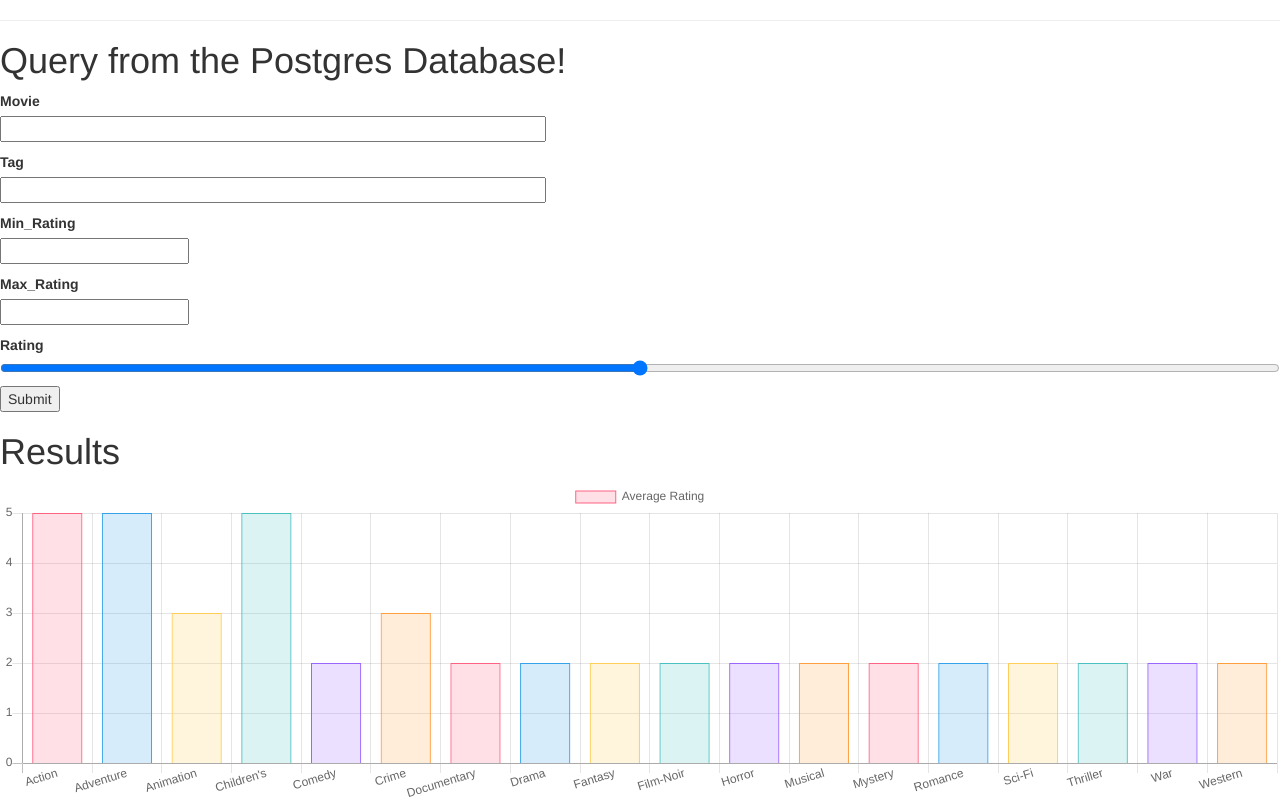
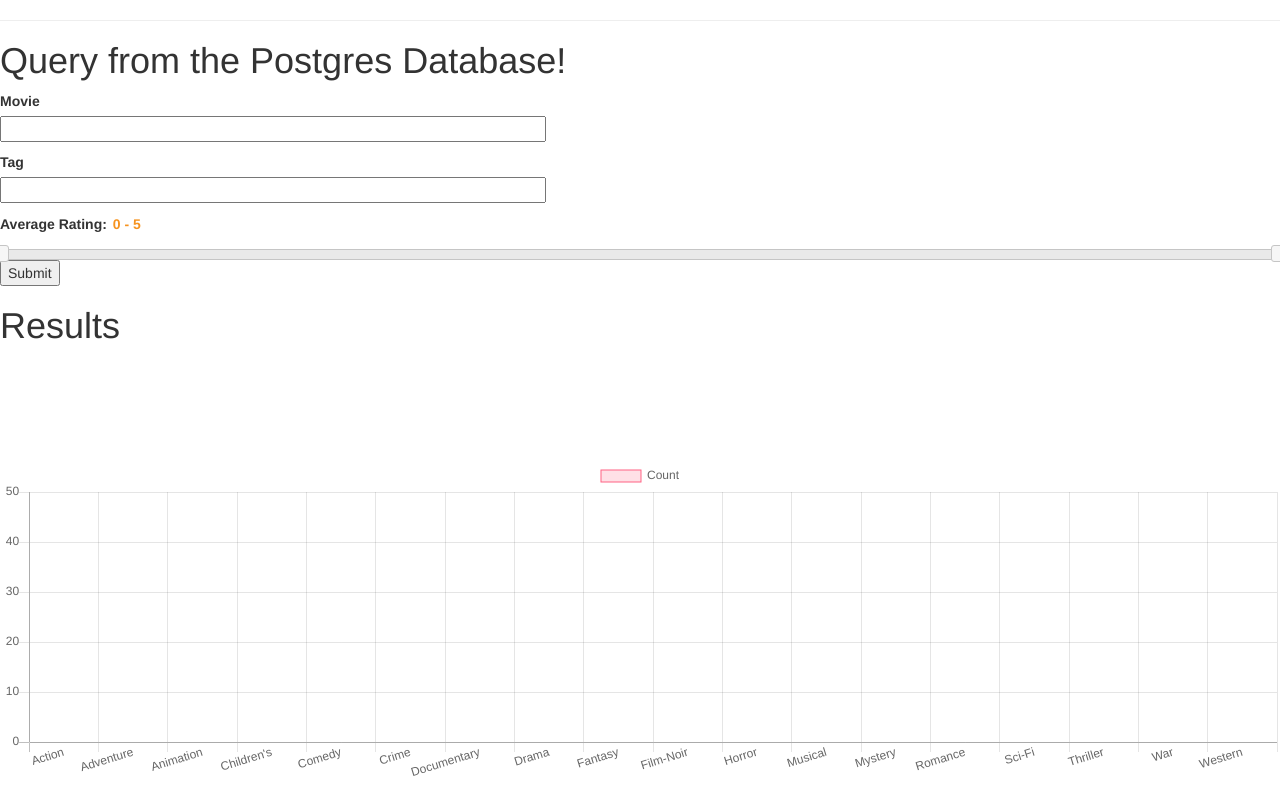
Before and after one commit to GeoffreyHW/CSE412Project3, a Flask app: page / in a window 1280 px wide. Shown: the top 800 px of the page. After the commit the page ends 776 px from the top, so only its background shows below. Run offline with Flask 2, Linux system fonts and the light colour scheme; some libraries are stand-ins or nearby versions.

Commit message:
Cleaned up. It mostly works.

```diff
--- a/app/forms.py
+++ b/app/forms.py
@@ -6,7 +6,4 @@ from wtforms.fields.html5 import DecimalRangeField
 class DatabaseQueryForm(FlaskForm):
     movie = StringField('Movie')
     tag = StringField('Tag')
-    min_rating = DecimalField('Min_Rating', places=1)
-    max_rating = DecimalField('Max_Rating', places=1)
-    rating_slider = DecimalRangeField('Rating', [NumberRange(min=1, max=100)])
     submit = SubmitField('Submit')
--- a/app/routes.py
+++ b/app/routes.py
@@ -42,6 +42,16 @@ def database():
 	max_count = 5
 	if form.validate_on_submit():
 
+
+		# QUERY TIME!
+
+		# Subquery to get all the average rating of every movie
+		# SELECT m.title, g.genreid, AVG(r.rating) AS average
+		# FROM movies m, ratings r, hasagenre h, genres g
+		# WHERE m.movieid = h.movieid AND h.genreid = g.genreid AND r.movieid = m.movieid
+		# GROUP BY m.movieid, g.genreid
+		# ORDER BY m.movieid
+
 		avg_ratings_query = db.session.query(Movie.title, Genre.genreid, func.avg(Rating.rating).label('average'))
 		avg_ratings_query = avg_ratings_query.join(HasAGenre, HasAGenre.movieid==Movie.movieid)\
 						.join(Genre, Genre.genreid==HasAGenre.genreid)\
@@ -59,8 +69,23 @@ def database():
 
 		avg_ratings_query = avg_ratings_query.subquery('avg_ratings_query')
 
+
+
+
+
+		# Filter out the movies whose average rating is not within the range of the user input
+		# SELECT g2.name, COUNT(g2.name)
+		# FROM genres g2, (SELECT m.title AS title, g.genreid AS genreid, AVG(r.rating) AS average
+		# 	FROM movies m, ratings r, hasagenre h, genres g
+		# 	WHERE m.movieid = h.movieid AND h.genreid = g.genreid AND r.movieid = m.movieid
+		# 	GROUP BY m.movieid, g.genreid
+		# 	ORDER BY m.movieid) avg_ratings_query
+		# WHERE g2.genreid = avg_ratings_query.genreid AND avg_ratings_query.average >= 0 AND avg_ratings_query.average <= 5
+		# GROUP BY g2.name
+		# ORDER BY g2.name
+
 		filter_avg_ratings_query = db.session.query(Genre.name, func.count(Genre.name))
-		filter_avg_ratings_query = filter_avg_ratings_query.filter((Genre.genreid==avg_ratings_query.c.genreid) & (avg_ratings_query.c.average >= form.min_rating.data) & (avg_ratings_query.c.average <= form.max_rating.data))
+		filter_avg_ratings_query = filter_avg_ratings_query.filter((Genre.genreid==avg_ratings_query.c.genreid) & (avg_ratings_query.c.average >= request.form['min']) & (avg_ratings_query.c.average <= request.form['max']))
 
 		filter_avg_ratings_query = filter_avg_ratings_query.group_by(Genre.genreid)
 		filter_avg_ratings_query = filter_avg_ratings_query.order_by(Genre.name)
@@ -68,12 +93,28 @@ def database():
 		counts = filter_avg_ratings_query.all()
 		print("\nFiltered Count Results: \n", counts )
 
+
+
+
+
+
+		#Calculate the average rating of every genre given the movies whose average rating is within the range of the user input
+		# SELECT g2.name, AVG(r2.rating)
+		# FROM movies m2, ratings r2, hasagenre h2, genres g2, (SELECT m.title AS title, g.genreid AS genreid, AVG(r.rating) AS average
+		# 	FROM movies m, ratings r, hasagenre h, genres g
+		# 	WHERE m.movieid = h.movieid AND h.genreid = g.genreid AND r.movieid = m.movieid
+		# 	GROUP BY m.movieid, g.genreid
+		# 	ORDER BY m.movieid) avg_ratings_query
+		# WHERE m2.movieid = h2.movieid AND h2.genreid = g2.genreid AND r2.movieid = m2.movieid AND m2.title = avg_ratings_query.title AND g2.genreid = avg_ratings_query.genreid AND avg_ratings_query.average >= 0 AND avg_ratings_query.average <= 5
+		# GROUP BY g2.name
+		# ORDER BY g2.name
+
 		genre_averages_query = db.session.query(Genre.name, func.avg(Rating.rating))
 		genre_averages_query = genre_averages_query.join(HasAGenre, HasAGenre.genreid==Genre.genreid)\
 						.join(Movie, Movie.movieid==HasAGenre.movieid)\
 						.join(Rating, Movie.movieid==Rating.movieid)
 		genre_averages_query = genre_averages_query.filter((Movie.title==avg_ratings_query.c.title) & (Genre.genreid==avg_ratings_query.c.genreid))
-		genre_averages_query = genre_averages_query.filter((Genre.genreid==avg_ratings_query.c.genreid) & (avg_ratings_query.c.average >= form.min_rating.data) & (avg_ratings_query.c.average <= form.max_rating.data))
+		genre_averages_query = genre_averages_query.filter((Genre.genreid==avg_ratings_query.c.genreid) & (avg_ratings_query.c.average >= request.form['min']) & (avg_ratings_query.c.average <= request.form['max']))
 
 		genre_averages_query = genre_averages_query.group_by(Genre.name)
 		genre_averages_query = genre_averages_query.order_by(Genre.name)
--- a/app/templates/databasequery.html
+++ b/app/templates/databasequery.html
@@ -3,6 +3,51 @@
 <head>
 
     <title>CSE412 - Phase 3</title>
+
+
+
+
+    <meta charset="utf-8">
+    <meta name="viewport" content="width=device-width, initial-scale=1">
+    <title>jQuery UI Slider - Range slider</title>
+    <link rel="stylesheet" href="//code.jquery.com/ui/1.12.1/themes/base/jquery-ui.css">
+    <link rel="stylesheet" href="/resources/demos/style.css">
+    <script src="https://code.jquery.com/jquery-1.12.4.js"></script>
+    <script src="https://code.jquery.com/ui/1.12.1/jquery-ui.js"></script>
+    <script>
+        var min;
+        var max;
+
+        $( function() {
+        $( "#slider-range" ).slider({
+          range: true,
+          min: 0,
+          max: 5,
+          step: 0.1,
+          values: [ 0, 5 ],
+          slide: function( event, ui ) {
+            $( "#amount" ).val(ui.values[ 0 ] + " - " + ui.values[ 1 ] );
+          }
+        });
+        $( "#amount" ).val($( "#slider-range" ).slider( "values", 0 ) +
+          " - " + $( "#slider-range" ).slider( "values", 1 ) );
+
+
+
+            min = $( "#slider-range" ).slider( "values", 0 )
+            max = $( "#slider-range" ).slider( "values", 1 )
+
+            console.log(min)
+            console.log(max)
+            document.forms["form"].elements["min"].value = min;
+            document.forms["form"].elements["max"].value = max;
+
+        } );
+
+
+
+    </script>
+
 
 
     <link rel="stylesheet" href="//code.jquery.com/ui/1.12.1/themes/base/jquery-ui.css">
@@ -41,7 +86,7 @@
 
 
     <h1>Query from the Postgres Database!</h1>
-    <form action="" method="post">
+    <form id="form" name="form" action="" method="post">
         {{ form.hidden_tag() }}
         <p>
             {{ form.movie.label }}<br>
@@ -57,25 +102,20 @@
             <span style="color: red;">[{{ error }}]</span>
             {% endfor %}
         </p>
+
         <p>
-            {{ form.min_rating.label }}<br>
-            {{ form.min_rating(size=32) }}<br>
-            {% for error in form.min_rating.errors %}
-            <span style="color: red;">[{{ error }}]</span>
-            {% endfor %}
+            <label for="amount">Average Rating:</label>
+            <input type="text" id="amount" readonly style="border:0; color:#f6931f; font-weight:bold;">
         </p>
-        <p>
-            {{ form.max_rating.label }}<br>
-            {{ form.max_rating(size=32) }}<br>
-            {% for error in form.max_rating.errors %}
-            <span style="color: red;">[{{ error }}]</span>
-            {% endfor %}
-        </p>
-        <p>
-            {{ form.rating_slider.label }}
-            {{ form.rating_slider() }}
-            {# <output for="rating" id="selected-rating"> {{ form.rating_slider.data }}</output> #}
-        <p>{{ form.submit() }}</p>
+
+        <div id="slider-range"></div>
+
+        <input type="hidden" name="min">
+        <input type="hidden" name="max">
+
+        <p><input id="submit" name="submit" value="Submit" type="submit"></p>
+
+
     </form>
 
 
@@ -93,7 +133,6 @@
                         "Horror", "Musical", "Mystery", "Romance", "Sci-Fi", "Thriller", "War", "Western"],
                 datasets: [{
                     label: 'Average Rating',
-                    //data: [5, 5, 3, 5, 2, 3, 2, 2, 2, 2, 2, 2, 2, 2, 2, 2, 2, 2],
                     data: [
                         {% if avg_ratings %}
                         {% for result in avg_ratings %}
@@ -104,7 +143,7 @@
 
                         {% endfor %}
                         {% else %}
-                        5, 5, 3, 5, 2, 3, 2, 2, 2, 2, 2, 2, 2, 2, 2, 2, 2, 2
+]                       0,0,0,0,0,0,0,0,0,0,0,0,0,0,0,0,0,0
                         {% endif %}
                     ],
                     backgroundColor: [
@@ -173,7 +212,6 @@
                         "Horror", "Musical", "Mystery", "Romance", "Sci-Fi", "Thriller", "War", "Western"],
                 datasets: [{
                     label: 'Count',
-                    //data: [5, 5, 3, 5, 2, 3, 2, 2, 2, 2, 2, 2, 2, 2, 2, 2, 2, 2],
                     data: [
                         {% if counts %}
                         {% for result in counts %}
@@ -184,7 +222,7 @@
 
                         {% endfor %}
                         {% else %}
-                        5, 5, 3, 5, 2, 3, 2, 2, 2, 2, 2, 2, 2, 2, 2, 2, 2, 2
+                        0,0,0,0,0,0,0,0,0,0,0,0,0,0,0,0,0,0
                         {% endif %}
                     ],
                     backgroundColor: [
```
Also changed, not shown: migrations/versions/770997c51f30_.py (added, +72 -0 lines).
